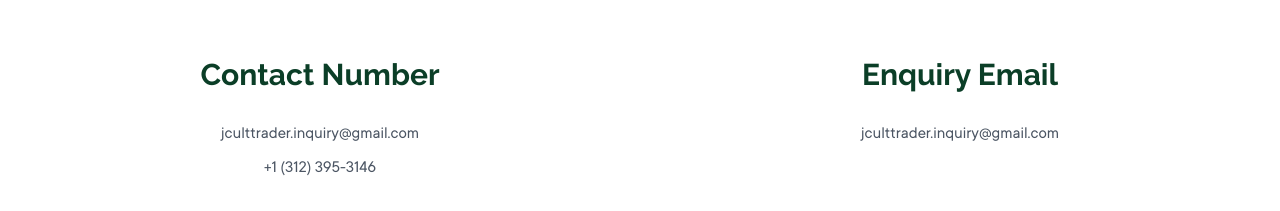
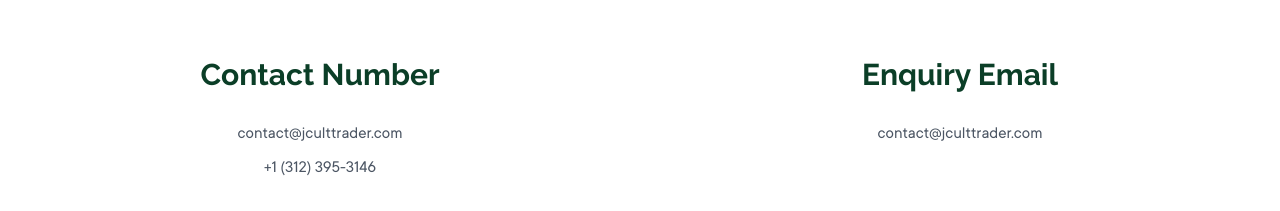
Before and after one commit to CodeWhiz-101/Jcult, a Next.js app: page /contact in a window 1280 px wide. Shown: the part 860-1071 px from the top of the page. Built offline with nearby package versions, Linux system fonts and the light colour scheme.

Commit message:
chore: force vercel rebuild

```diff
--- a/src/app/contact/page.tsx
+++ b/src/app/contact/page.tsx
@@ -74,7 +74,7 @@ export default function Contact() {
         </h3>
 
         <p className="text-[17px] text-[#4B5563] mb-2">
-          jculttrader.inquiry@gmail.com
+          contact@jculttrader.com
         </p>
 
         <p className="text-[17px] text-[#4B5563]">
@@ -97,7 +97,7 @@ export default function Contact() {
         </h3>
 
         <p className="text-[17px] text-[#4B5563]">
-          jculttrader.inquiry@gmail.com
+          contact@jculttrader.com
         </p>
       </div>
     </div>
--- a/src/app/page.tsx
+++ b/src/app/page.tsx
@@ -545,7 +545,7 @@ talented individuals to execute their boldest, highest-conviction ideas with pre
     stats={[
       {
         number: "2025",
-        description: "Year founded by \n Jeyanandh Dhivaharan\n Founder & CEO"
+        description: "Year founded by \n Jeyanandh Dhivaharan\n Founder"
       },
       {
         number: "$10M",
--- a/src/app/who-we-are/executive-leadership/page.tsx
+++ b/src/app/who-we-are/executive-leadership/page.tsx
@@ -13,7 +13,7 @@ export default function LeadershipTeam() {
   const teamMembers = [
     {
       name: 'Jeyanandh Dhivaharan',
-      title: 'Founder, CEO',
+      title: 'Founder',
       image: '/images/jeyanandh-dhuvaharan.svg',
     },
   ];
--- a/src/app/who-we-are/page.tsx
+++ b/src/app/who-we-are/page.tsx
@@ -23,7 +23,7 @@ export default function WhoWeAre() {
             "Dubai, Dubayy (AE-DU)",
             "UAE",
           ],
-          phone: "jculttrader.inquiry@gmail.com",
+          phone: "contact@jculttrader.com",
           image: "/images/dubai.JPG",
         },
       ],
```
Also changed, not shown: 1 other file (tests, documents, lock files or other folders).
